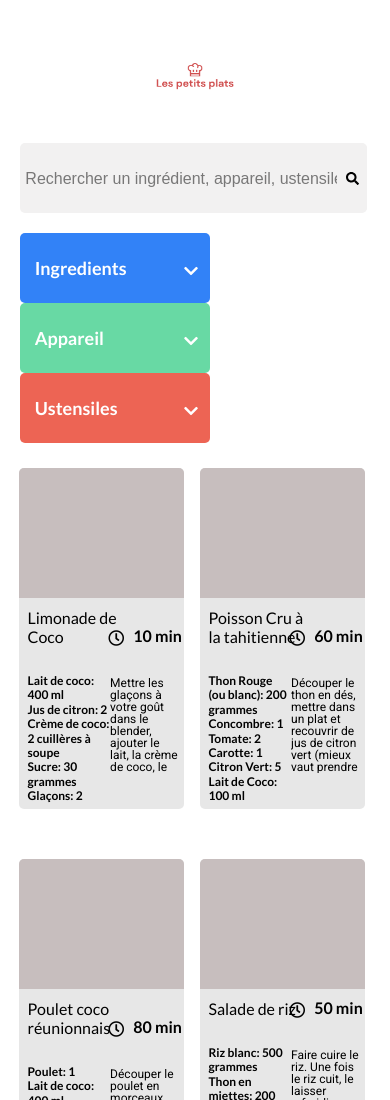
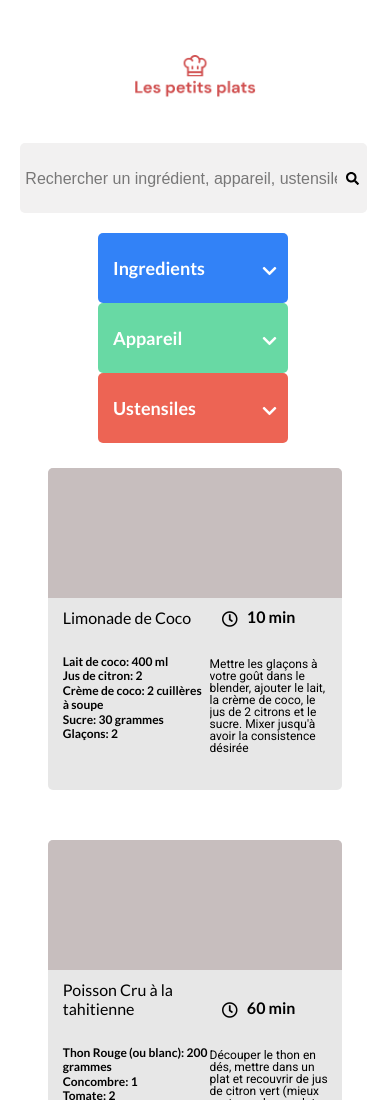
Before and after one commit to jhercovitz/JohannHercovitz_7_15112021, a website with bundled scripts: page html/index.html in a window 390 px wide. Shown: the top 1100 px of the page. Built offline with nearby package versions, Linux system fonts and the light colour scheme.

Commit message:
responsive ameliorate

```diff
--- a/css/petits_plats.css
+++ b/css/petits_plats.css
@@ -407,6 +407,9 @@ li {
     body {
         font-size: 16px;
     }
+    #logo {
+        width: 35%;
+    }
     #recherche::placeholder {
         font-size: 16px;
         opacity: 50%;
@@ -417,7 +420,6 @@ li {
     }
     .filtres {
         margin-right: 1%;
-        flex-direction: column;
     }
     .gris_fonce {
         height: 130px;
@@ -439,6 +441,11 @@ li {
     }
     .description {
         margin-right: 3%;
+    }
+    li {
+        width: 50%;
+        margin-right: 0;
+        font-size: 14px;
     }
     #ingredient {
         width: 100%;
@@ -462,4 +469,10 @@ li {
         width: 308%;
         padding-top: 10px;
     }
+    .section {
+        justify-content: center;
+    }
+    .recettes {
+        width: 80%;
+    }
 }
```
